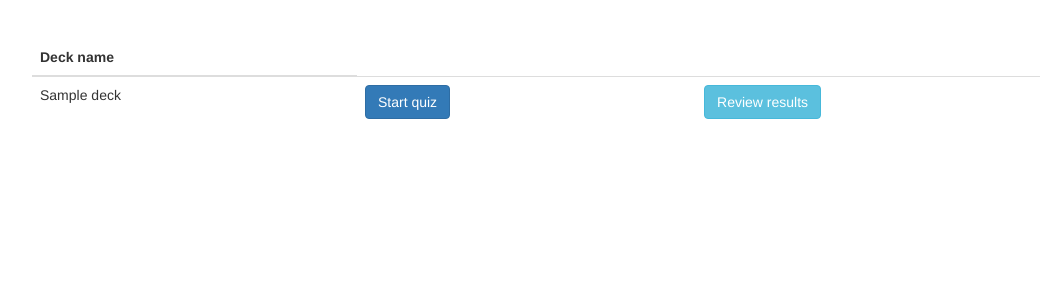
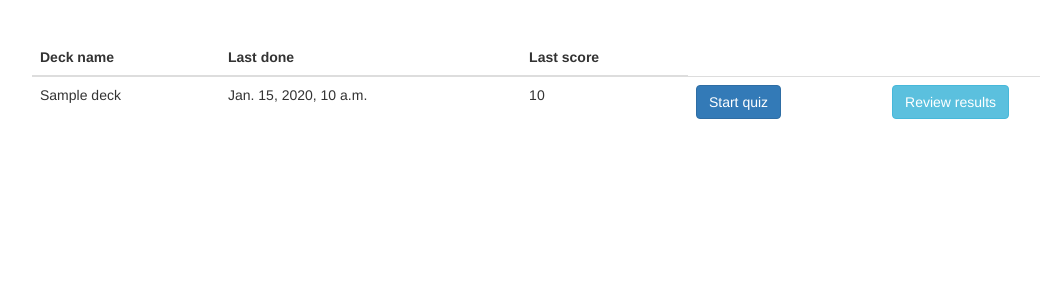
Before and after one commit to edublancas/learning, a Django app: template quizzes/templates/quizzes/listing.html in a window 1280 px wide. Shown: the part 51-351 px from the top of the page, without its empty margins (53-1093 px from the left). Run offline with Django 3.2, Linux system fonts and the light colour scheme; the template is opened without the code that fills it: most values are stand-ins (such as "Sample title", 1, 10 or a date in 2020); some libraries are stand-ins or nearby versions.

Commit message:
root route redirects to listing

```diff
--- a/learning/urls.py
+++ b/learning/urls.py
@@ -15,8 +15,10 @@ Including another URLconf
 """
 from django.conf.urls import include, url
 from django.contrib import admin
+from quizzes import views
 
 urlpatterns = [
+    url(r'^$', views.index, name='index'),
     url(r'^quizzes/', include('quizzes.urls')),
     url(r'^admin/', include(admin.site.urls)),
 ]
--- a/quizzes/templates/quizzes/listing.html
+++ b/quizzes/templates/quizzes/listing.html
@@ -7,14 +7,18 @@
     <thead>
         <tr>
             <th>Deck name</th>
+            <th>Last done</th>
+            <th>Last score</th>
         </tr>
     </thead>
     <tbody>
         {% for deck in decks %}
         <tr>
-            <td>{{ deck }}</td>
-            <td><a href="/quizzes/detail/{{ deck }}/" class="btn btn-primary"> Start quiz </a></td>
-            <td><a href="/quizzes/results/{{ deck }}/" class="btn btn-info"> Review results </a></td>
+            <td>{{ deck.name }}</td>
+            <td>{{deck.last_result.date}}</td>
+            <td>{{deck.last_result.score}}</td>
+            <td><a href="/quizzes/detail/{{ deck.name }}/" class="btn btn-primary"> Start quiz </a></td>
+            <td><a href="/quizzes/results/{{ deck.name }}/" class="btn btn-info"> Review results </a></td>
         </tr>
         {% endfor %}
 
```
Also changed, not shown: quizzes/views.py (+13 -2 lines).
